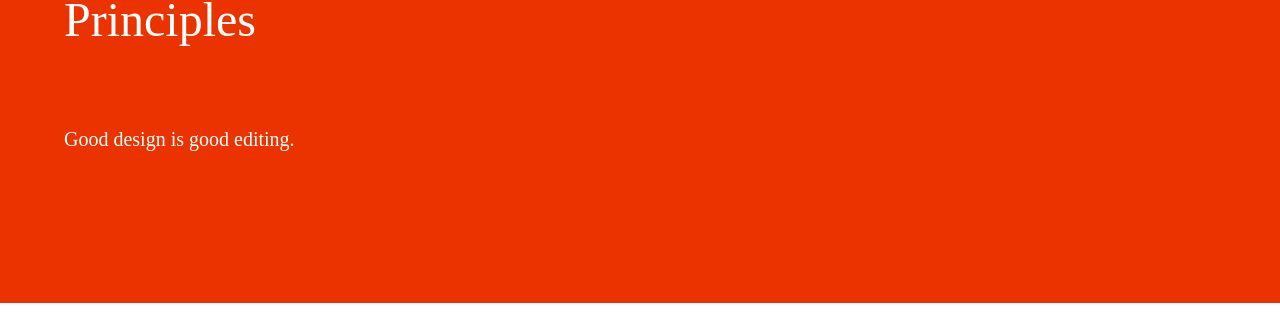
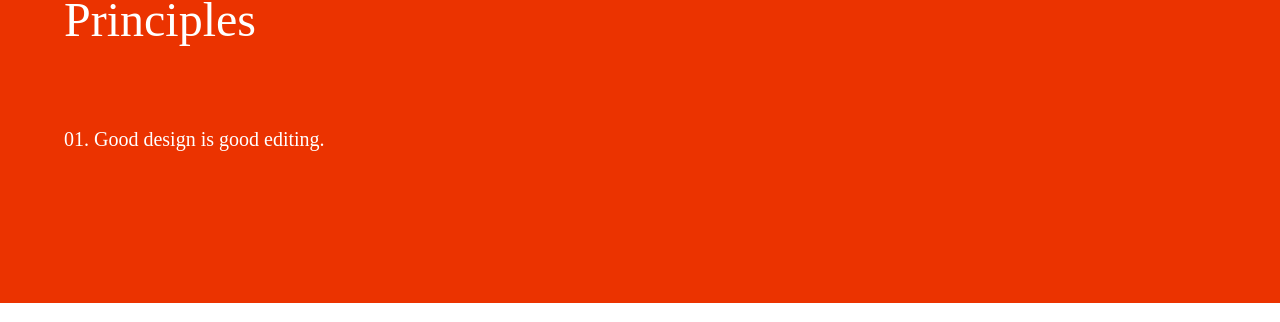
Before and after one commit to wearepatterns/wearepatterns.github.io, a Jekyll site: the page built from index.markdown, in a window 1280 px wide. Shown: the part 796-1118 px from the top of the page. Built offline with Jekyll 4.4.1, drawn with Linux system fonts in a browser that asks for light colours.

Commit message:
Update new.html

```diff
--- a/_layouts/new.html
+++ b/_layouts/new.html
@@ -45,7 +45,7 @@
     <main class="bg-newred white pb5 pb6-l f4 lh-copy">
         <section class="mh3 mh4-ns mh5-l mw9 bg-bblue">
             <h1 class="pt5 pt6-l pb0 pb4 mt0 f3 f1-l normal">Principles</h1>
-            <h2 class="f4 normal">Good design is good editing.</p>
+            <h2 class="f4 normal">01. Good design is good editing.</p>
 
         </section>
     </main>
```
